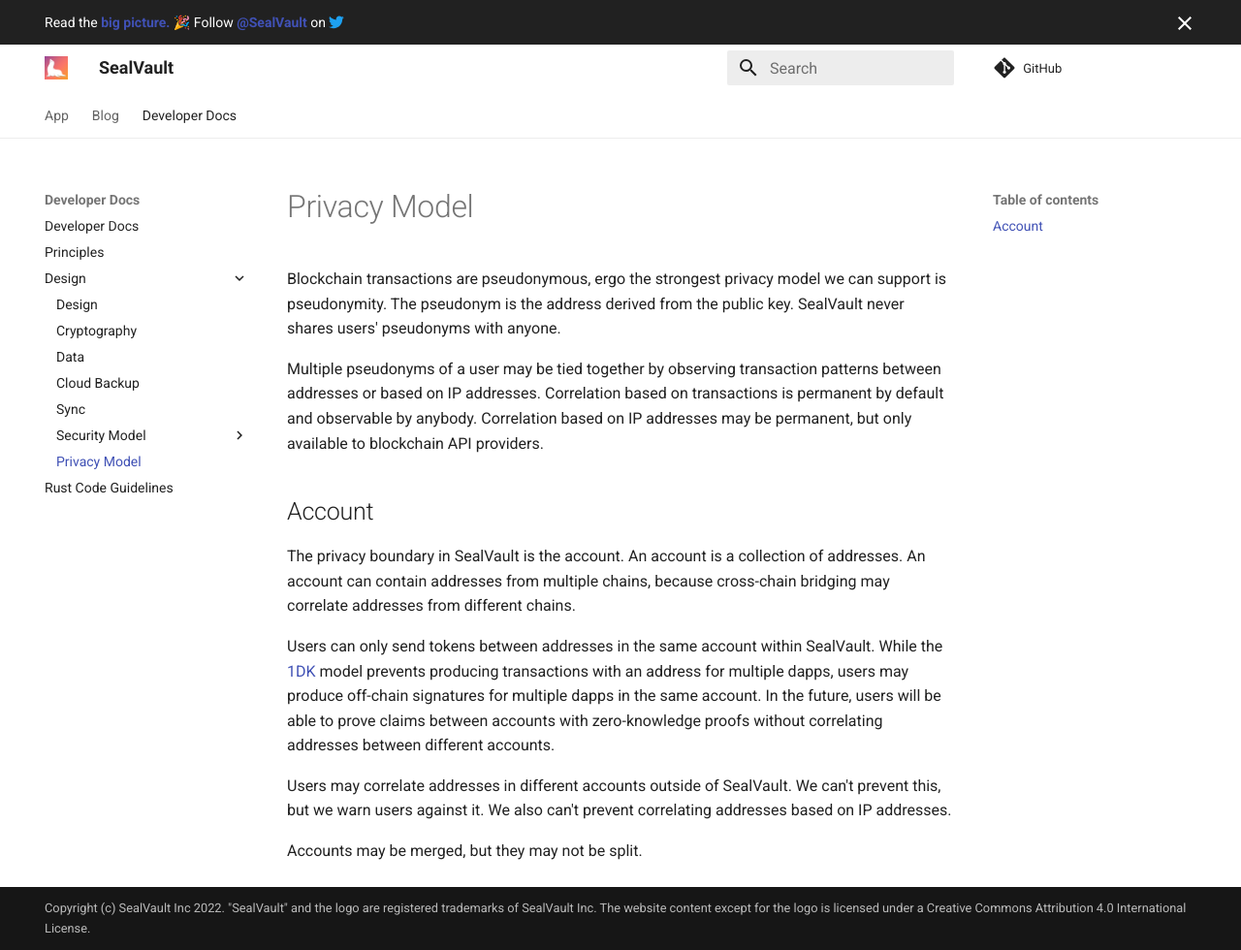
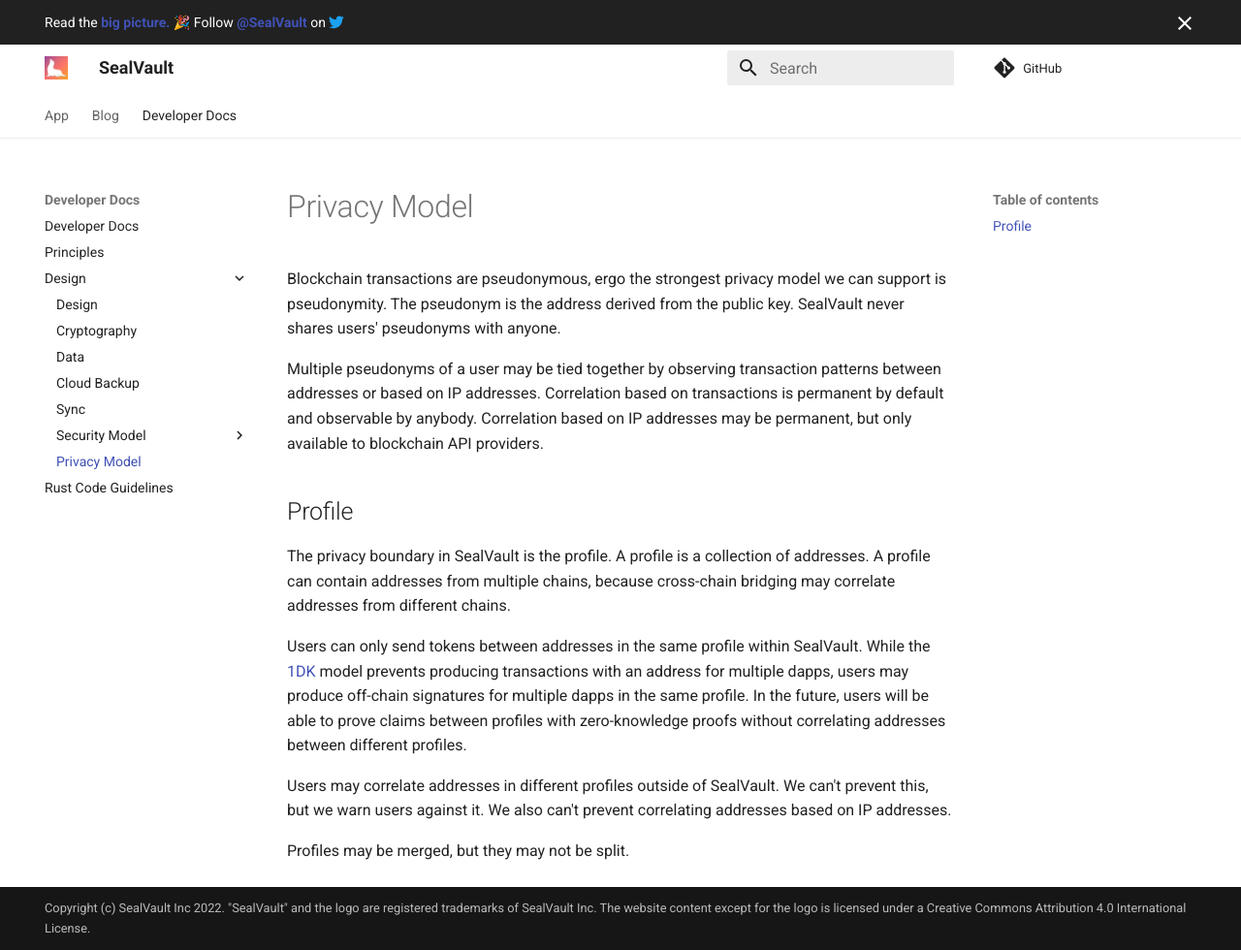
Before and after one commit to sealvault/sealvault, an MkDocs documentation site: the page built from website/src/dev-docs/design/privacy-model.md, in a window 1280 px wide and 980 px high. Shown: the whole window at 97% size. Built offline with MkDocs 1.6.1 and Material for MkDocs 9.7.7, drawn with Linux system fonts in a browser that asks for light colours; comment, search, counter and statistics services are not loaded.

Commit message:
Change account to profile on website

```diff
--- a/website/src/dev-docs/design/privacy-model.md
+++ b/website/src/dev-docs/design/privacy-model.md
@@ -10,21 +10,21 @@ transactions is permanent by default and observable by anybody.  Correlation
 based on IP addresses may be permanent, but only available to blockchain API
 providers.
 
-## Account
+## Profile
 
-The privacy boundary in SealVault is the account.  An account is a collection of
-addresses.  An account can contain addresses from multiple chains, because
+The privacy boundary in SealVault is the profile.  A profile is a collection of
+addresses.  A profile can contain addresses from multiple chains, because
 cross-chain bridging may correlate addresses from different chains.
 
-Users can only send tokens between addresses in the same account within
+Users can only send tokens between addresses in the same profile within
 SealVault.  While the [1DK](./one-dapp-per-key.md) model prevents producing
 transactions with an address for multiple dapps, users may produce off-chain
-signatures for multiple dapps in the same account.  In the future, users will be
-able to prove claims between accounts with zero-knowledge proofs without
-correlating addresses between different accounts.
+signatures for multiple dapps in the same profile.  In the future, users will be
+able to prove claims between profiles with zero-knowledge proofs without
+correlating addresses between different profiles.
 
-Users may correlate addresses in different accounts outside of
+Users may correlate addresses in different profiles outside of
 SealVault.  We can't prevent this, but we warn users against it. We also can't
 prevent correlating addresses based on IP addresses.
 
-Accounts may be merged, but they may not be split.
+Profiles may be merged, but they may not be split.
--- a/website/src/one-dapp-per-key.md
+++ b/website/src/one-dapp-per-key.md
@@ -1,6 +1,6 @@
 # One-Dapp-per-Key<sup>&reg;</sup>
 
-When you add a dapp to your account, a new key is generated just for this dapp.
+When you add a dapp to your profile, a new key is generated just for this dapp.
 Wallet addresses are never connected to dapps.  This isolation
 
 - prevents **phishing** &#127907;
--- a/website/src/privacy.md
+++ b/website/src/privacy.md
@@ -1,4 +1,4 @@
-# Isolated Identities with Accounts
+# Isolated Identities with Profiles
 
 SealVault lets you organize your wallets and dapps into accounts for separate
 on-chain identities. The app won't let you send transactions between addresses
@@ -6,7 +6,7 @@ in different accounts, but you have to be careful not to link them from an
 external wallet.
 
 <figure markdown>
-![iOS app account list view](./assets/images/screenshots/account-list.png){ loading=lazy }
+![iOS app account list view](./assets/images/screenshots/profile-list.png){ loading=lazy }
 </figure>
 
 ## Beta
```
Also changed, not shown: website/src/index.md (+4 -4 lines), website/src/assets/images/screenshots/account-list.png (deleted), website/src/assets/images/screenshots/account-view.png (deleted), website/src/assets/images/screenshots/add-dapp.png, website/src/assets/images/screenshots/dapp-view.png, website/src/assets/images/screenshots/landing-screen.png, website/src/assets/images/screenshots/profile-list.png (added), website/src/assets/images/screenshots/profile-view.png (added), website/src/assets/images/screenshots/transfer-view.png, 2 other files.
